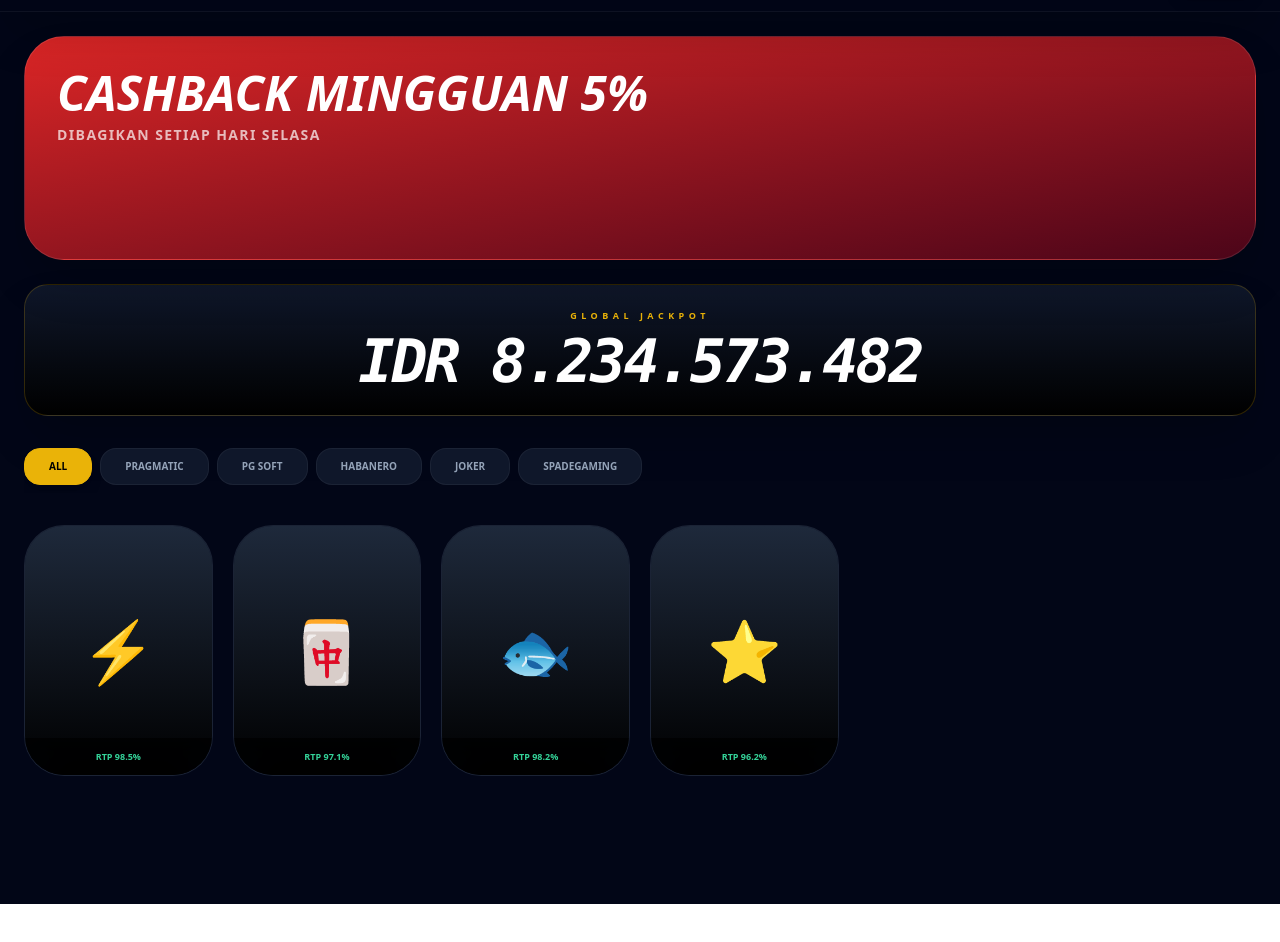
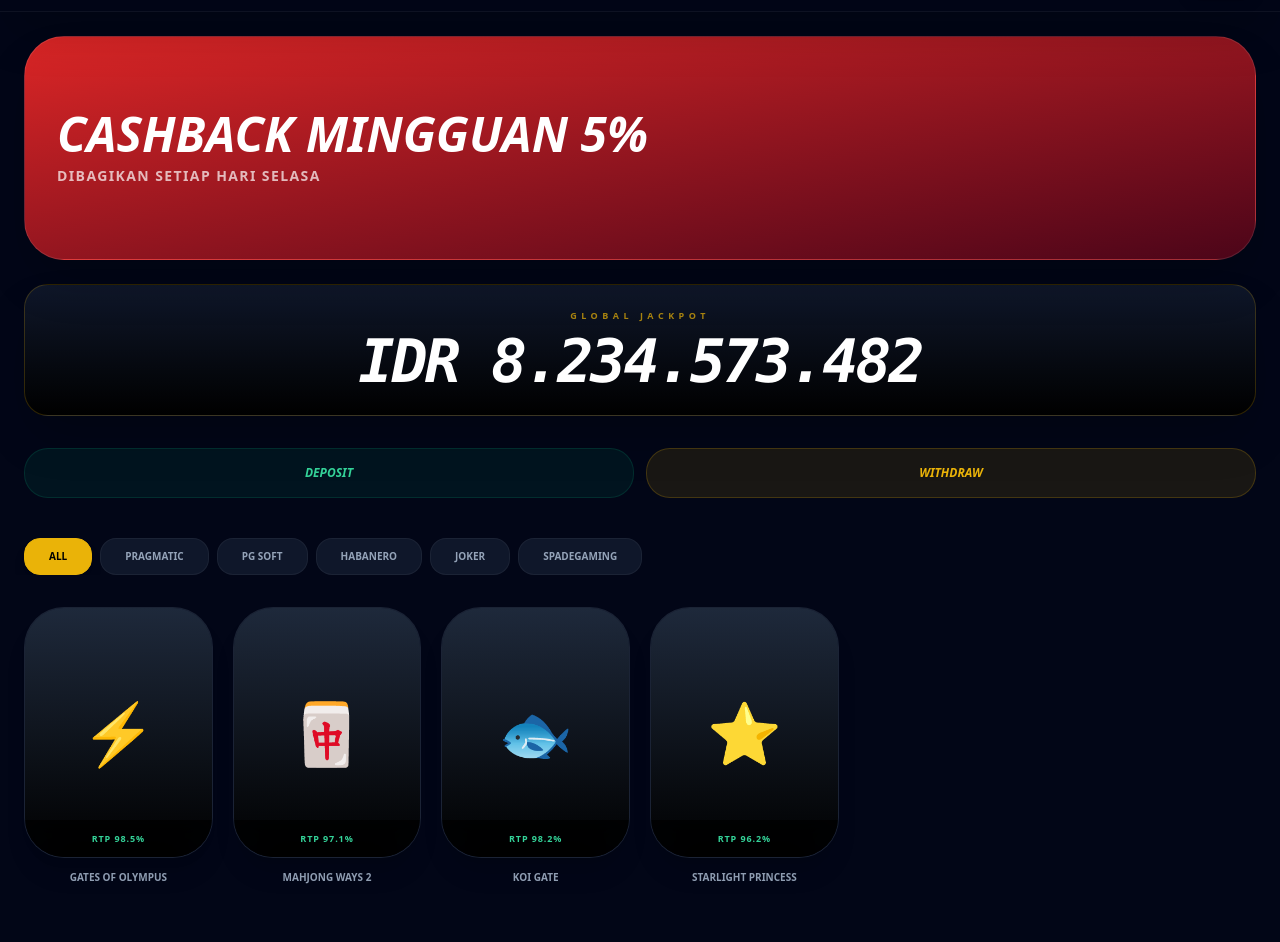
Before and after one commit to topanismail999/testgameprovider, a React (Vite) app: page / in a window 1280 px wide. Shown: the part 80-1022 px from the top of the page. Before the commit the page ends 984 px from the top, so only its background shows below. Built offline with nearby package versions, Linux system fonts and the light colour scheme.

Commit message:
Update App.tsx

```diff
--- a/App.tsx
+++ b/App.tsx
@@ -1,34 +1,46 @@
 import React, { useState, useEffect } from 'react';
 
 const PROVIDERS = ["ALL", "PRAGMATIC", "PG SOFT", "HABANERO", "JOKER", "SPADEGAMING"];
+const GAMES = [
+  { id: 'vs20olympgate', name: 'Gates of Olympus', provider: 'PRAGMATIC', image: '⚡', hot: true, rtp: 98.5, demoUrl: 'https://demogamesfree.pragmaticplay.net/gs2c/openGame.do?gameSymbol=vs20olympgate&lang=en&cur=IDR' },
+  { id: 'mahjong-ways-2', name: 'Mahjong Ways 2', provider: 'PG SOFT', image: '🀄', hot: true, rtp: 97.1, demoUrl: 'https://m.pgsoft-games.com/126/index.html' },
+  { id: 'koigate', name: 'Koi Gate', provider: 'HABANERO', image: '🐟', hot: true, rtp: 98.2, demoUrl: 'https://demo-pff.hanabero.com/koi-gate' },
+  { id: 'vs20starlight', name: 'Starlight Princess', provider: 'PRAGMATIC', image: '⭐', hot: false, rtp: 96.2, demoUrl: 'https://demogamesfree.pragmaticplay.net/gs2c/openGame.do?gameSymbol=vs20starlight&lang=en&cur=IDR' },
+];
 const PROMOS = [
   { id: 1, title: "BONUS NEW MEMBER 100%", sub: "Berlaku untuk Semua Provider Slot", color: "from-indigo-600 to-blue-900" },
   { id: 2, title: "CASHBACK MINGGUAN 5%", sub: "Dibagikan Setiap Hari Selasa", color: "from-red-600 to-rose-950" },
 ];
-const GAMES = [
-  { id: 'vs20olympgate', name: 'Gates of Olympus', provider: 'PRAGMATIC', image: '⚡', rtp: 98.5, demoUrl: 'https://demogamesfree.pragmaticplay.net/gs2c/openGame.do?gameSymbol=vs20olympgate&lang=en&cur=IDR' },
-  { id: 'mahjong-ways-2', name: 'Mahjong Ways 2', provider: 'PG SOFT', image: '🀄', rtp: 97.1, demoUrl: 'https://m.pgsoft-games.com/126/index.html' },
-  { id: 'koigate', name: 'Koi Gate', provider: 'HABANERO', image: '🐟', rtp: 98.2, demoUrl: 'https://demo-pff.hanabero.com/koi-gate' },
-  { id: 'vs20starlight', name: 'Starlight Princess', provider: 'PRAGMATIC', image: '⭐', rtp: 96.2, demoUrl: 'https://demogamesfree.pragmaticplay.net/gs2c/openGame.do?gameSymbol=vs20starlight&lang=en&cur=IDR' },
-];
 
 export default function App() {
   const [activeView, setActiveView] = useState<'HOME' | 'DEPOSIT' | 'WITHDRAW' | 'LOGIN' | 'REGISTER'>('HOME');
+  const [selectedGameUrl, setSelectedGameUrl] = useState<string | null>(null);
+  const [isLoading, setIsLoading] = useState(false);
+  const [activeTab, setActiveTab] = useState("ALL");
+  const [currentPromo, setCurrentPromo] = useState(0);
   const [user, setUser] = useState<{username: string, balance: number} | null>(null);
   const [jackpot, setJackpot] = useState(8234567890);
-  const [currentPromo, setCurrentPromo] = useState(0);
-  const [activeTab, setActiveTab] = useState("ALL");
-  const [selectedGameUrl, setSelectedGameUrl] = useState<string | null>(null);
-  const [isLoading, setIsLoading] = useState(false);
+  const [formData, setFormData] = useState({ username: '', password: '' });
 
   useEffect(() => {
     const savedUser = localStorage.getItem('nexus_user');
     if (savedUser) setUser(JSON.parse(savedUser));
-
     const pTimer = setInterval(() => setCurrentPromo(p => (p + 1) % PROMOS.length), 5000);
     const jTimer = setInterval(() => setJackpot(prev => prev + Math.floor(Math.random() * 5000)), 2000);
     return () => { clearInterval(pTimer); clearInterval(jTimer); };
   }, []);
+
+  const handleAuth = (type: 'LOGIN' | 'REGISTER') => {
+    if (!formData.username || !formData.password) return alert("Isi semua kolom!");
+    setIsLoading(true);
+    setTimeout(() => {
+      const userData = { username: formData.username, balance: type === 'REGISTER' ? 0 : 5250000 };
+      localStorage.setItem('nexus_user', JSON.stringify(userData));
+      setUser(userData);
+      setIsLoading(false);
+      setActiveView('HOME');
+    }, 1500);
+  };
 
   const filteredGames = activeTab === "ALL" ? GAMES : GAMES.filter(g => g.provider === activeTab);
 
@@ -45,60 +57,96 @@ export default function App() {
         </div>
         <div className="flex items-center gap-3">
           {user ? (
-            <div className="bg-slate-900/80 px-4 py-2 rounded-2xl border border-white/10">
-              <p className="text-[8px] text-slate-500 font-black uppercase text-center italic">Saldo</p>
+            <div className="flex items-center gap-3">
+              <div className="bg-slate-900/80 px-4 py-2 rounded-2xl border border-white/10 hidden md:block text-center">
+                <p className="text-[8px] text-slate-500 font-black uppercase">ID: {user.username}</p>
                 <p className="text-sm font-black text-emerald-400 font-mono italic">IDR {user.balance.toLocaleString('id-ID')}</p>
               </div>
+              <button onClick={() => { localStorage.removeItem('nexus_user'); setUser(null); }} className="bg-red-600/10 text-red-500 border border-red-600/20 px-4 py-2 rounded-xl text-[10px] font-black uppercase">Logout</button>
+            </div>
           ) : (
-            <button onClick={() => setActiveView('LOGIN')} className="bg-yellow-500 text-black px-6 py-2 rounded-xl text-[10px] font-black uppercase shadow-lg">Login</button>
+            <>
+              <button onClick={() => setActiveView('LOGIN')} className="text-white px-4 py-2 rounded-xl text-[10px] font-black uppercase">Masuk</button>
+              <button onClick={() => setActiveView('REGISTER')} className="bg-yellow-500 text-black px-4 py-2 rounded-xl text-[10px] font-black uppercase shadow-lg">Daftar</button>
+            </>
           )}
         </div>
       </nav>
 
-      <main className="max-w-7xl mx-auto px-6 mt-6">
+      {activeView === 'LOGIN' || activeView === 'REGISTER' ? (
+        <div className="max-w-md mx-auto px-6 mt-12 animate-in fade-in zoom-in duration-300">
+           <div className="bg-slate-900 p-8 rounded-[2.5rem] border border-white/10 shadow-2xl text-center">
+              <h2 className="text-2xl font-black text-white italic uppercase mb-6">{activeView} AKUN</h2>
+              <div className="space-y-4">
+                 <input type="text" placeholder="Username" onChange={(e) => setFormData({...formData, username: e.target.value})} className="w-full bg-black border border-white/10 p-4 rounded-2xl outline-none focus:border-yellow-500" />
+                 <input type="password" placeholder="Password" onChange={(e) => setFormData({...formData, password: e.target.value})} className="w-full bg-black border border-white/10 p-4 rounded-2xl outline-none focus:border-yellow-500" />
+                 <button onClick={() => handleAuth(activeView)} className="w-full bg-yellow-500 text-black py-4 rounded-2xl font-black uppercase tracking-widest mt-4">Proses {activeView}</button>
+                 <button onClick={() => setActiveView('HOME')} className="text-[10px] text-slate-500 uppercase font-black block w-full mt-4 underline text-center">Kembali</button>
+              </div>
+           </div>
+        </div>
+      ) : (
+        <>
+          <div className="max-w-7xl mx-auto px-6 mt-6">
             <div className={`w-full h-44 md:h-56 rounded-[2.5rem] p-8 relative overflow-hidden bg-gradient-to-br ${PROMOS[currentPromo].color} transition-all duration-1000 shadow-2xl border border-white/10`}>
+              <div className="relative z-10 h-full flex flex-col justify-center">
                 <h2 className="text-3xl md:text-5xl font-black text-white italic uppercase leading-none">{PROMOS[currentPromo].title}</h2>
                 <p className="text-sm text-white/70 mt-2 font-bold uppercase tracking-widest">{PROMOS[currentPromo].sub}</p>
               </div>
+            </div>
+          </div>
 
-        <div className="bg-gradient-to-b from-slate-900 to-black rounded-3xl p-6 border border-yellow-500/20 text-center shadow-2xl mt-6">
-          <p className="text-yellow-500 font-black text-[9px] uppercase tracking-[0.5em] mb-2">Global Jackpot</p>
+          <div className="max-w-7xl mx-auto px-6 mt-6">
+            <div className="bg-gradient-to-b from-slate-900 to-black rounded-3xl p-6 border border-yellow-500/20 text-center shadow-2xl">
+              <p className="text-yellow-500 font-black text-[9px] uppercase tracking-[0.5em] mb-2 opacity-70">Global Jackpot</p>
               <h2 className="text-4xl md:text-6xl font-black text-white font-mono tracking-tighter italic">IDR {jackpot.toLocaleString('id-ID')}</h2>
             </div>
+          </div>
 
-        <div className="flex gap-2 mt-8 overflow-x-auto no-scrollbar pb-2">
+          <div className="max-w-7xl mx-auto px-6 mt-8 flex gap-3">
+             <button onClick={() => user ? setActiveView('DEPOSIT') : setActiveView('LOGIN')} className="flex-1 bg-emerald-600/10 border border-emerald-600/20 p-4 rounded-3xl text-center"><p className="text-xs font-black text-emerald-400 uppercase italic">Deposit</p></button>
+             <button onClick={() => user ? setActiveView('WITHDRAW') : setActiveView('LOGIN')} className="flex-1 bg-yellow-500/10 border border-yellow-500/20 p-4 rounded-3xl text-center"><p className="text-xs font-black text-yellow-500 uppercase italic">Withdraw</p></button>
+          </div>
+
+          <div className="max-w-7xl mx-auto px-6 mt-10 overflow-x-auto no-scrollbar flex gap-2">
             {PROVIDERS.map(p => (
               <button key={p} onClick={() => setActiveTab(p)} className={`px-6 py-2.5 rounded-2xl text-[10px] font-black uppercase whitespace-nowrap border ${activeTab === p ? 'bg-yellow-500 text-black border-yellow-500 shadow-lg' : 'bg-slate-900 text-slate-400 border-white/5'}`}>{p}</button>
             ))}
           </div>
 
-        <div className="grid grid-cols-2 md:grid-cols-4 lg:grid-cols-6 gap-5 mt-8">
+          <div className="max-w-7xl mx-auto px-6 mt-8 grid grid-cols-2 md:grid-cols-4 lg:grid-cols-6 gap-5">
             {filteredGames.map((game) => (
               <div key={game.id} onClick={() => { setIsLoading(true); setTimeout(() => { setSelectedGameUrl(game.demoUrl); setIsLoading(false); }, 1000); }} className="group cursor-pointer">
-              <div className="relative aspect-[3/4] rounded-[2.5rem] bg-slate-900 border border-white/5 overflow-hidden group-hover:border-yellow-500/50 transition-all">
+                <div className="relative aspect-[3/4] rounded-[2.5rem] bg-slate-900 border border-white/5 overflow-hidden transition-all duration-500 group-hover:border-yellow-500/50 group-hover:-translate-y-2 shadow-xl">
                   <div className="w-full h-full flex items-center justify-center text-6xl bg-gradient-to-b from-slate-800 to-black group-hover:scale-110 transition-transform duration-700">{game.image}</div>
-                <div className="absolute bottom-0 w-full p-3 bg-black/70 backdrop-blur-md text-center">
-                  <p className="text-[9px] font-black text-emerald-400 uppercase">RTP {game.rtp}%</p>
+                  <div className="absolute bottom-0 left-0 w-full p-3 bg-black/70 backdrop-blur-md">
+                    <p className="text-[9px] font-black text-emerald-400 text-center uppercase tracking-widest">RTP {game.rtp}%</p>
                   </div>
                 </div>
+                <h4 className="mt-3 text-[10px] font-black text-center text-slate-400 uppercase truncate px-2">{game.name}</h4>
               </div>
             ))}
           </div>
-      </main>
+        </>
+      )}
 
       {selectedGameUrl && (
-        <div className="fixed inset-0 z-[100] bg-black flex flex-col animate-in fade-in duration-300">
-          <div className="h-12 bg-slate-950 flex justify-between items-center px-6"><p className="text-[10px] font-black text-yellow-500 uppercase italic">Live Game Session</p><button onClick={() => setSelectedGameUrl(null)} className="bg-red-600 text-white px-4 py-1 rounded text-[10px] font-black uppercase">Close</button></div>
+        <div className="fixed inset-0 z-[100] bg-black flex flex-col">
+          <div className="h-12 bg-slate-950 flex justify-between items-center px-6 border-b border-white/10">
+            <p className="text-[10px] font-black text-yellow-500 uppercase italic">Nexus Slot Engine - {user ? 'REAL MODE' : 'DEMO MODE'}</p>
+            <button onClick={() => setSelectedGameUrl(null)} className="bg-red-600 text-white px-4 py-1 rounded text-[10px] font-black uppercase">Close</button>
+          </div>
           <iframe src={selectedGameUrl} className="flex-1 w-full border-none" allowFullScreen />
         </div>
       )}
 
       {isLoading && (
-        <div className="fixed inset-0 z-[110] bg-black/90 backdrop-blur-md flex flex-col items-center justify-center">
+        <div className="fixed inset-0 z-[110] bg-black/90 backdrop-blur-md flex flex-col items-center justify-center text-center">
           <div className="w-10 h-10 border-4 border-yellow-500 border-t-transparent rounded-full animate-spin mb-4"></div>
-          <p className="text-[9px] font-black text-yellow-500 uppercase tracking-[0.5em] animate-pulse">Loading Game...</p>
+          <p className="text-[9px] font-black text-yellow-500 uppercase tracking-[0.5em] animate-pulse italic text-center">Memproses...</p>
         </div>
       )}
+
       <style>{`@keyframes marquee { 0% { transform: translateX(100%); } 100% { transform: translateX(-100%); } } .animate-marquee { animation: marquee 30s linear infinite; } .no-scrollbar::-webkit-scrollbar { display: none; }`}</style>
     </div>
   );
```
Lines whose indentation alone changed are shown as unchanged.
